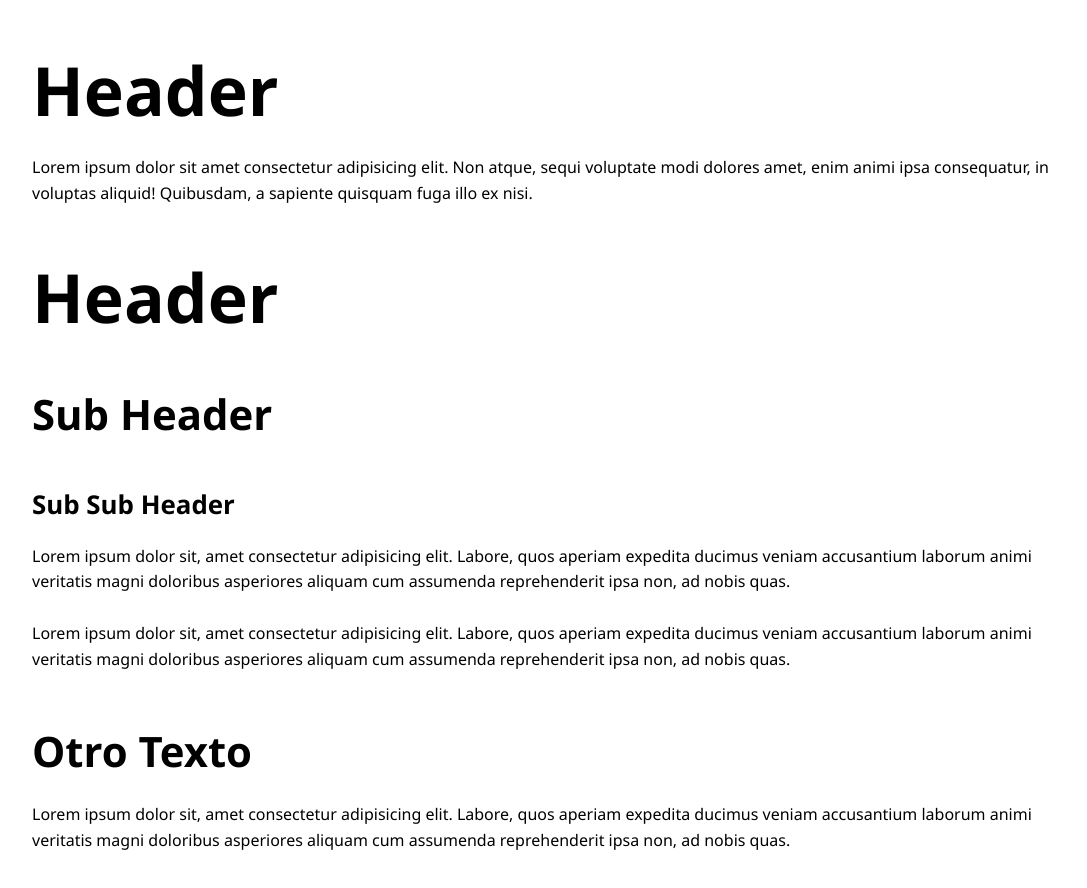
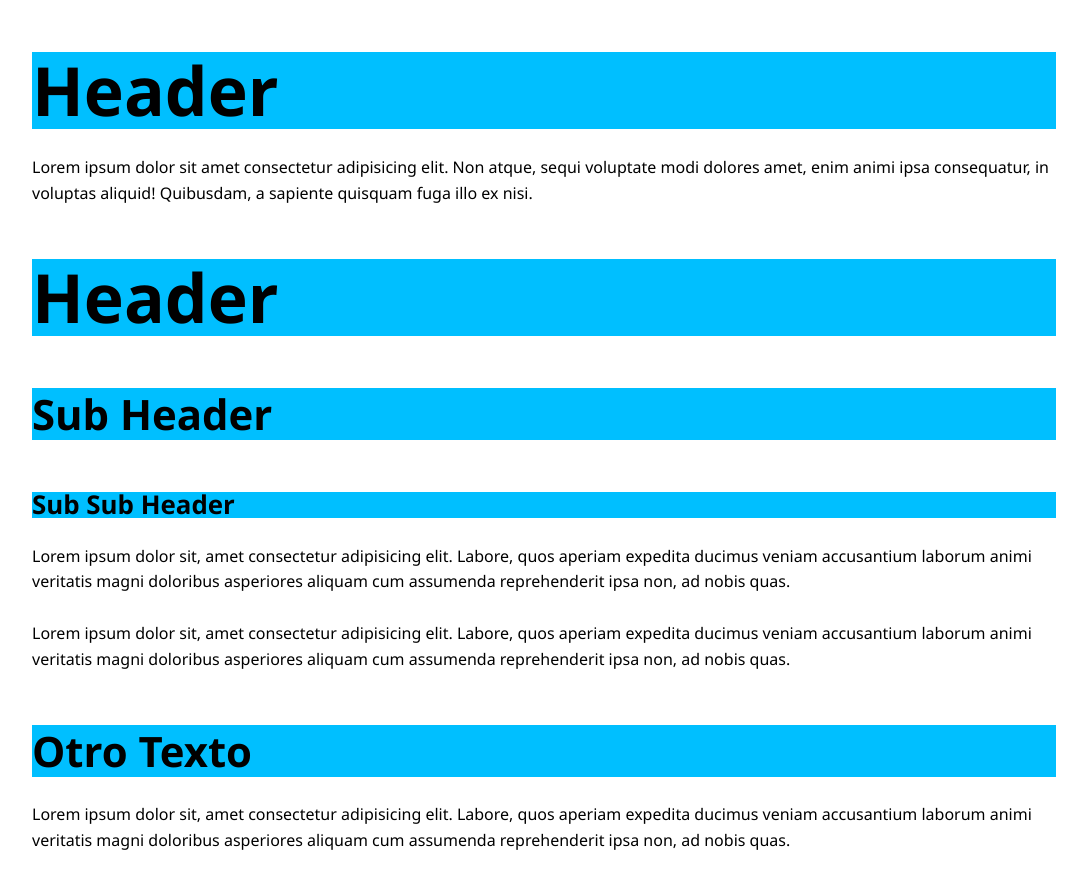
Before and after one commit to xenturi0n/vertical-rythm-ITCSS, a plain HTML site: page index.html in a window 1280 px wide. Shown: the whole page, without its empty margins (96-1183 px from the left). Drawn offline with Linux system fonts and the light colour scheme.

Commit message:
Primeras prubas cambiando el ratio

```diff
--- a/scss/D_elements/_elements.headings.scss
+++ b/scss/D_elements/_elements.headings.scss
@@ -9,8 +9,11 @@ $h6: $h5 / $my-global-ratio;
 h1,h2,h3,h4,h5,h6{
     margin: 0;
     padding: 0;
-    margin-top: 2rem * $my-global-ratio;
+    margin-top: (1rem * $my-global-ratio) * 2;
     margin-bottom: 1rem * $my-global-ratio;
+    // border: 5px solid black;
+    background: deepskyblue;
+
 }
 
 h1{
```
Also changed, not shown: css/styles.css.
